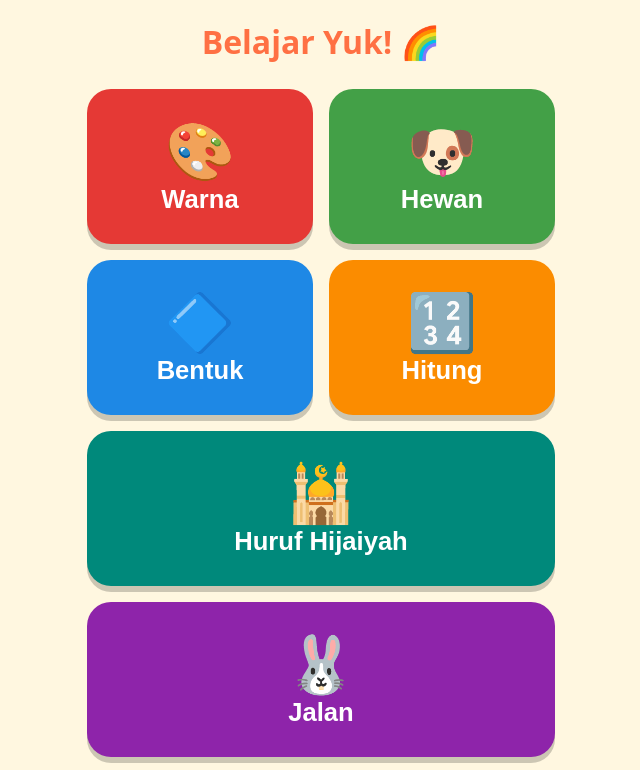
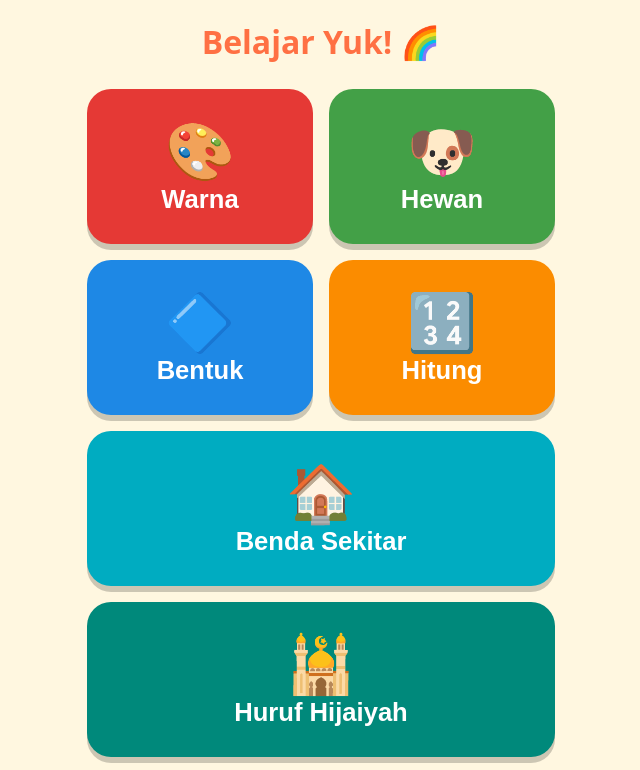
Before and after one commit to hamzahfansuri020597-prog/belajar-hasan, a plain HTML site: page index.html in a window 1280 px wide. Shown: the top 770 px of the page, without its empty margins (319-959 px from the left). Drawn offline with Linux system fonts and the light colour scheme.

Commit message:
Update index.html

```diff
--- a/index.html
+++ b/index.html
@@ -54,6 +54,7 @@ h1{font-size:2rem;margin:20px 0 10px;color:#ff7043}
     <button style="background:#43a047" onclick="start('hewan')"><span>🐶</span>Hewan</button>
     <button style="background:#1e88e5" onclick="start('bentuk')"><span>🔷</span>Bentuk</button>
     <button style="background:#fb8c00" onclick="start('angka')"><span>🔢</span>Hitung</button>
+    <button style="background:#00acc1;grid-column:span 2" onclick="start('benda')"><span>🏠</span>Benda Sekitar</button>
     <button style="background:#00897b;grid-column:span 2" onclick="start('hijaiyah')"><span>🕌</span>Huruf Hijaiyah</button>
     <button style="background:#8e24aa;grid-column:span 2" onclick="startJalan()"><span>🐰</span>Jalan</button>
     <button style="background:#3949ab;grid-column:span 2" onclick="startSusun()"><span>🧩</span>Susun Langkah</button>
@@ -169,6 +170,25 @@ const DATA = {
     {name:'lingkaran', view:'⭕'},{name:'persegi',   view:'🟦'},
     {name:'segitiga',  view:'🔺'},{name:'bintang',   view:'⭐'},
     {name:'hati',      view:'❤️'}
+  ],
+  // Benda sekitar yang akrab bagi anak (tambah benda baru di sini)
+  benda: [
+    {name:'sendok',       view:'🥄'}, {name:'piring',     view:'🍽️'},
+    {name:'gelas',        view:'🥛'}, {name:'cangkir',    view:'☕'},
+    {name:'kursi',        view:'🪑'}, {name:'pintu',      view:'🚪'},
+    {name:'tempat tidur', view:'🛏️'}, {name:'sepatu',     view:'👟'},
+    {name:'sandal',       view:'🩴'}, {name:'topi',       view:'🧢'},
+    {name:'tas',          view:'🎒'}, {name:'kunci',      view:'🔑'},
+    {name:'jam',          view:'⏰'}, {name:'payung',     view:'☂️'},
+    {name:'sikat gigi',   view:'🪥'}, {name:'sabun',      view:'🧼'},
+    {name:'lampu',        view:'💡'}, {name:'buku',       view:'📖'},
+    {name:'pensil',       view:'✏️'}, {name:'bola',       view:'⚽'},
+    {name:'boneka',       view:'🧸'}, {name:'mobil',      view:'🚗'},
+    {name:'sepeda',       view:'🚲'}, {name:'telepon',    view:'📱'},
+    {name:'televisi',     view:'📺'}, {name:'gunting',    view:'✂️'},
+    {name:'kacamata',     view:'👓'}, {name:'baju',       view:'👕'},
+    {name:'celana',       view:'👖'}, {name:'ember',      view:'🪣'},
+    {name:'sapu',         view:'🧹'}
   ],
   angka: [1,2,3,4,5].map(n => ({name:String(n), view:String(n)})),
   hijaiyah: HIJAIYAH.slice(0, JUMLAH_HURUF)
@@ -323,6 +343,7 @@ function questionText(){
   if(mode==='angka') return 'Ada berapa apel?';
   if(mode==='warna') return `Mana yang warna ${target.name}?`;
   if(mode==='hijaiyah') return `Mana huruf ${target.name}?`;
+  if(mode==='benda') return `Mana gambar ${target.name}?`;
   if(mode==='hewan'){
     return tanyaSuara ? 'Siapa yang bersuara...'
                       : `Mana gambar ${target.name}?`;
@@ -381,6 +402,7 @@ function jawab(btn, o){
 
     const ucapan = () => {
       if(mode === 'hijaiyah') say(`Ini huruf ${o.name}`);
+      if(mode === 'benda') say(`Ini ${o.name}`);
       say(`Alhamdulillah, ${NAMA} betul!`);
       say(`Ayo lanjutkan ${NAMA}!`, go);
     };
```
